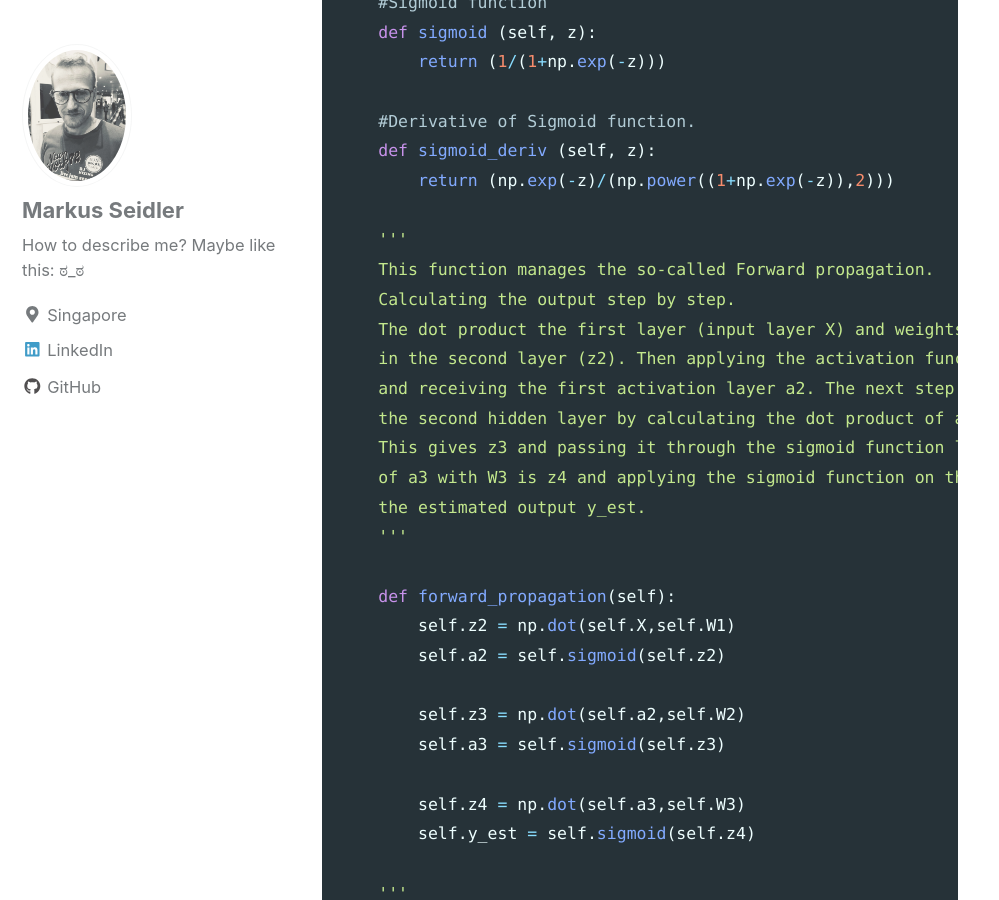
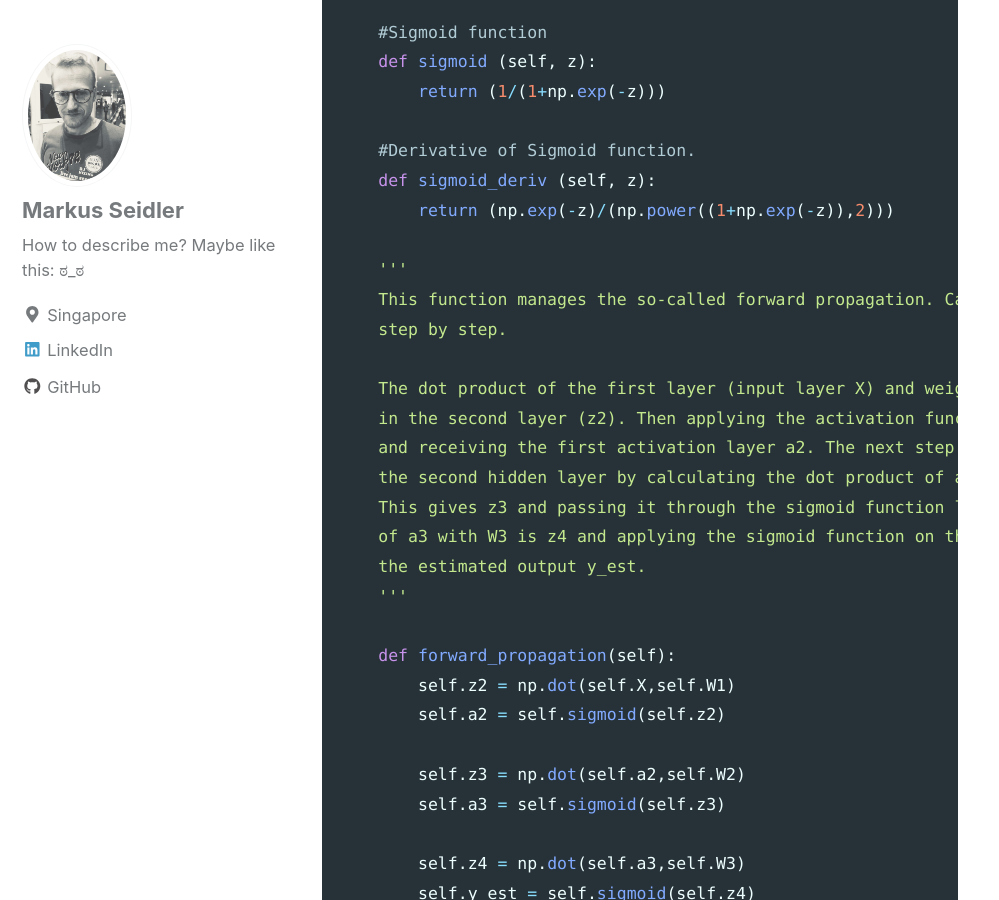
Before and after one commit to markusseidler/markusseidler.github.io, a Jekyll site: the page built from _posts/2018-06-04-FirstNN.md, in a window 1280 px wide and 900 px high, scrolled down 8374 px. Shown: the whole window, without its empty margins (0-999 px from the left). Built offline with Jekyll 4.4.1, drawn with Linux system fonts in a browser that asks for light colours; nearby versions of some CDN libraries; some of the changed text lies outside the part shown.

Commit message:
ann.py 2

````diff
--- a/_posts/2018-06-04-FirstNN.md
+++ b/_posts/2018-06-04-FirstNN.md
@@ -159,6 +159,7 @@ in a file called "ann.py".
 Let me show you first the script for the basic neural network.
 
 ```python
+
 import numpy as np
 
 #Creating the Neural Network as Python Class
@@ -212,9 +213,10 @@ class ThreeLayerNet(object):
         return (np.exp(-z)/(np.power((1+np.exp(-z)),2)))
 
     '''
-    This function manages the so-called Forward propagation.
-    Calculating the output step by step.
-    The dot product the first layer (input layer X) and weights matrix W1 results
+    This function manages the so-called forward propagation. Calculating the output
+    step by step.
+
+    The dot product of the first layer (input layer X) and weights matrix W1 results
     in the second layer (z2). Then applying the activation function sigmoid to z2
     and receiving the first activation layer a2. The next step is connecting a2 with
     the second hidden layer by calculating the dot product of a2 and weight matrix W2.
@@ -248,7 +250,9 @@ class ThreeLayerNet(object):
     This is the famous backpropagation. The major technique that allows an ANN
     to learn and improve its results. Basically, what it does is it takes the prediction
     error and tries to see which parts of the network, which weights are most important
-    in creating an error. Mathematically, we take the partial derivatives layer by layer
+    in creating an error.
+
+    Mathematically, we take the partial derivatives layer by layer
     and end up with the calculated sensitivity in respect to the weight matrices.
 
     Delta is the sensitivity of the layer cost and dCdW puts this sensitivity in respect
````
Also changed, not shown: other parts of _posts/2018-06-04-FirstNN.md (+2 -3 lines).
